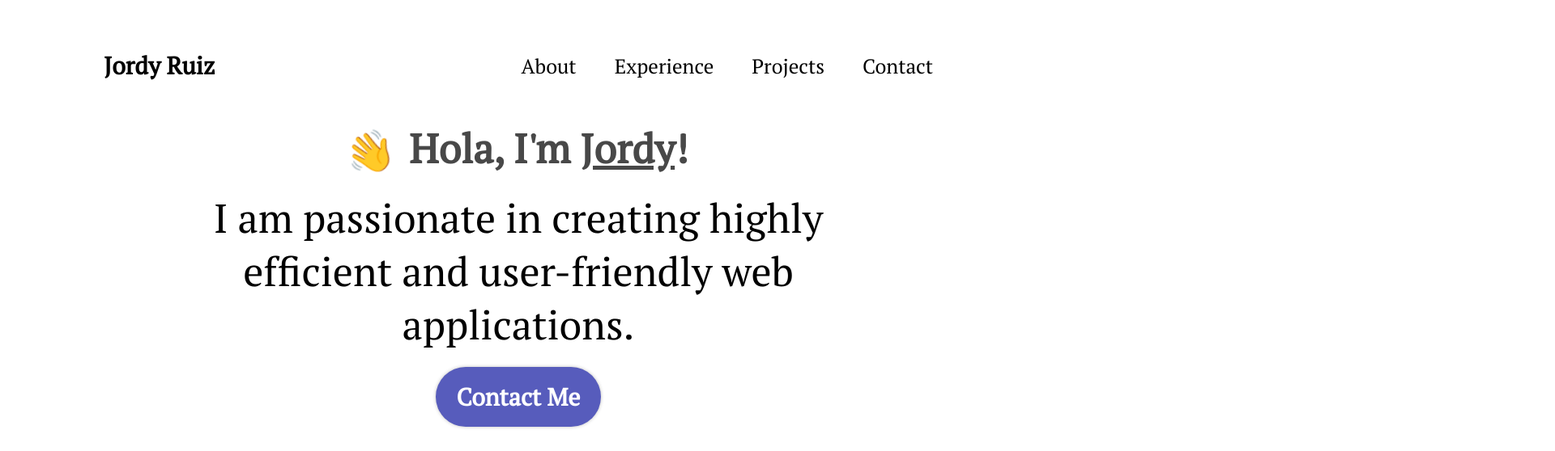
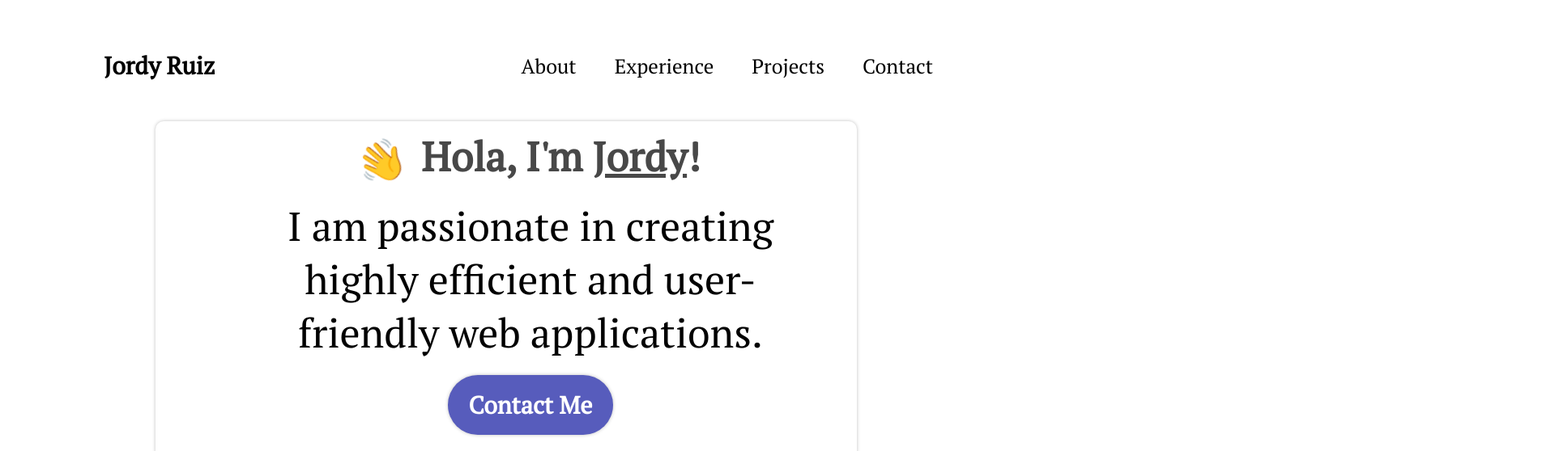
Before and after one commit to Jordy-03/portfolio-test, a React (Vite) app in the folder Portfolio/: page / in a window 1280 px wide. Shown: the top 558 px of the page at 81% size, 1920 px wide, since content can reach past the window. Built offline with nearby package versions, Linux system fonts and the light colour scheme.

Commit message:
updated design of hero section

```diff
--- a/Portfolio/src/App.jsx
+++ b/Portfolio/src/App.jsx
@@ -19,7 +19,7 @@ function App() {
     setLoading(true);
     setTimeout(() => {
       setLoading(false);
-    }, 5000);
+    }, 2000);
   }, []);
 
   return (
--- a/Portfolio/src/Modules/Hero.module.css
+++ b/Portfolio/src/Modules/Hero.module.css
@@ -17,6 +17,15 @@
     align-items: flex-start;
     color: var(--color-text);
     z-index: 1;
+
+    border: 60px solid #00000000;
+    border-top: 90px;
+    border-right: 10px;
+    padding: 10px;
+    border-radius: 10px;
+    box-shadow: 0 0 4px 0 rgba(0, 0, 0, 0.25);
+
+    margin-right: 30px;
 }
 
 .title {
@@ -25,10 +34,12 @@
     font-size: 50px;
     font-weight: 900;
     margin-bottom: 33px;
+    margin-top: 33px;
+    margin-right: 20px;
 }
 
 .description {
-    font-size: 70px;
+    font-size: 60px;
     font-family: var(--font-pt-serif);
     margin-bottom: 52px;
     width: 100%;
@@ -68,6 +79,7 @@
     z-index: 1;
     margin-top: 20px; /* Add spacing from the content above */
     margin-right: 1000px;
+    margin-left: 30px;
 }
 
 .imageDescription {
@@ -95,11 +107,16 @@
 
 
 
-@media screen and (max-width: 1625px) {
+@media screen and (max-width: 2241px) {
     .container {
         flex-direction: column; /* Stack items vertically */
         align-items: center;
         justify-content: center;
+    }
+
+    .content {
+        border-bottom: 30px;
+        border-width: 50%;
     }
 
     .title {
```
